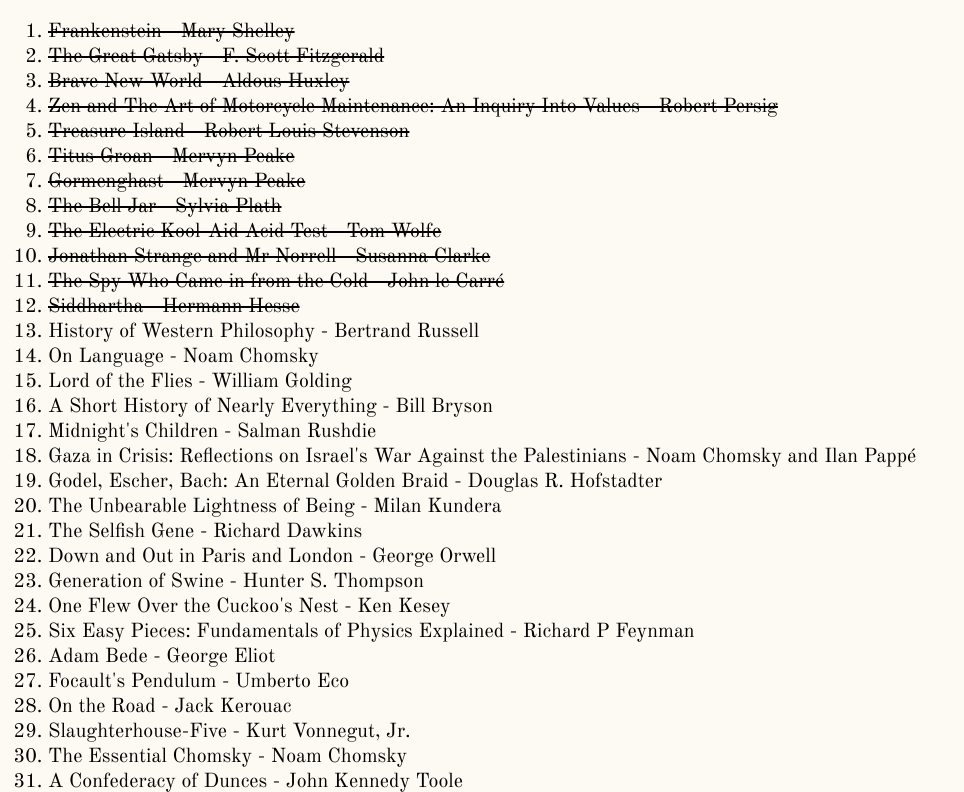
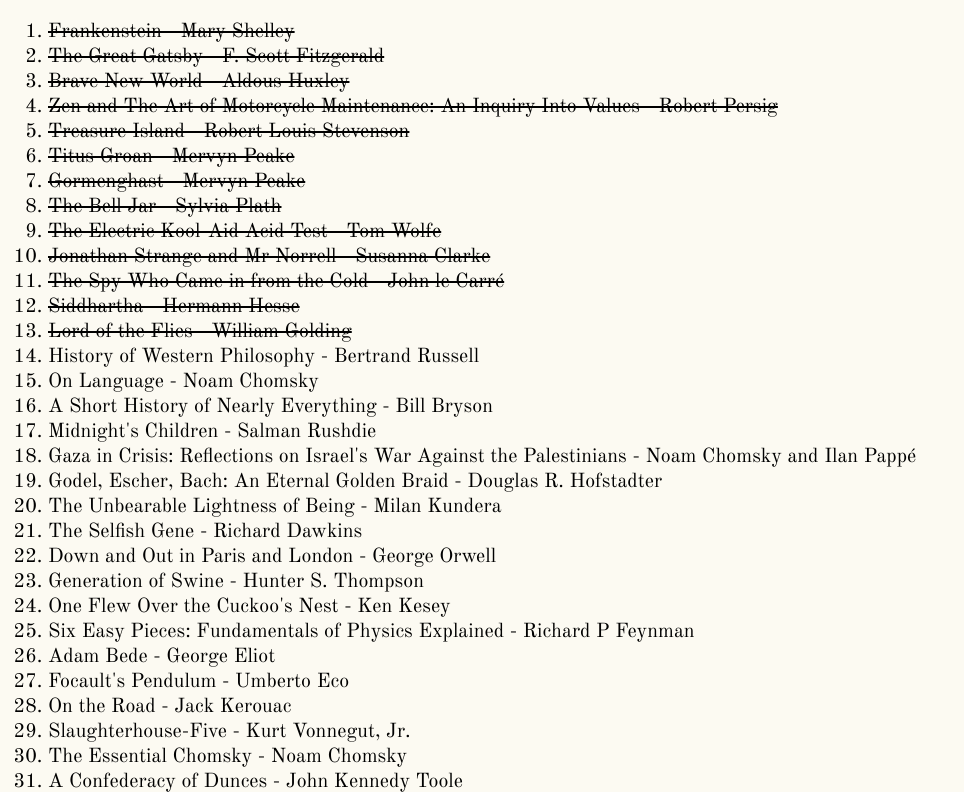
Before and after one commit to alex2/books, a plain HTML site: page index.html in a window 1280 px wide. Shown: the top 792 px of the page, without its empty margins (0-964 px from the left). Drawn offline with nearby package versions, Linux system fonts and the light colour scheme.

Commit message:
Finished Lord of the Flies

```diff
--- a/index.html
+++ b/index.html
@@ -26,9 +26,9 @@
     <li><del>Jonathan Strange and Mr Norrell - Susanna Clarke</del></li>
     <li><del>The Spy Who Came in from the Cold - John le Carré</del></li>
     <li><del>Siddhartha - Hermann Hesse</del></li>
+    <li><del>Lord of the Flies - William Golding</del></li>
     <li>History of Western Philosophy - Bertrand Russell</li>
     <li>On Language - Noam Chomsky</li>
-    <li>Lord of the Flies - William Golding</li>
     <li>A Short History of Nearly Everything - Bill Bryson</li>
     <li>Midnight's Children - Salman Rushdie</li>
     <li>Gaza in Crisis: Reflections on Israel's War Against the Palestinians - Noam Chomsky and Ilan Pappé</li>
```
